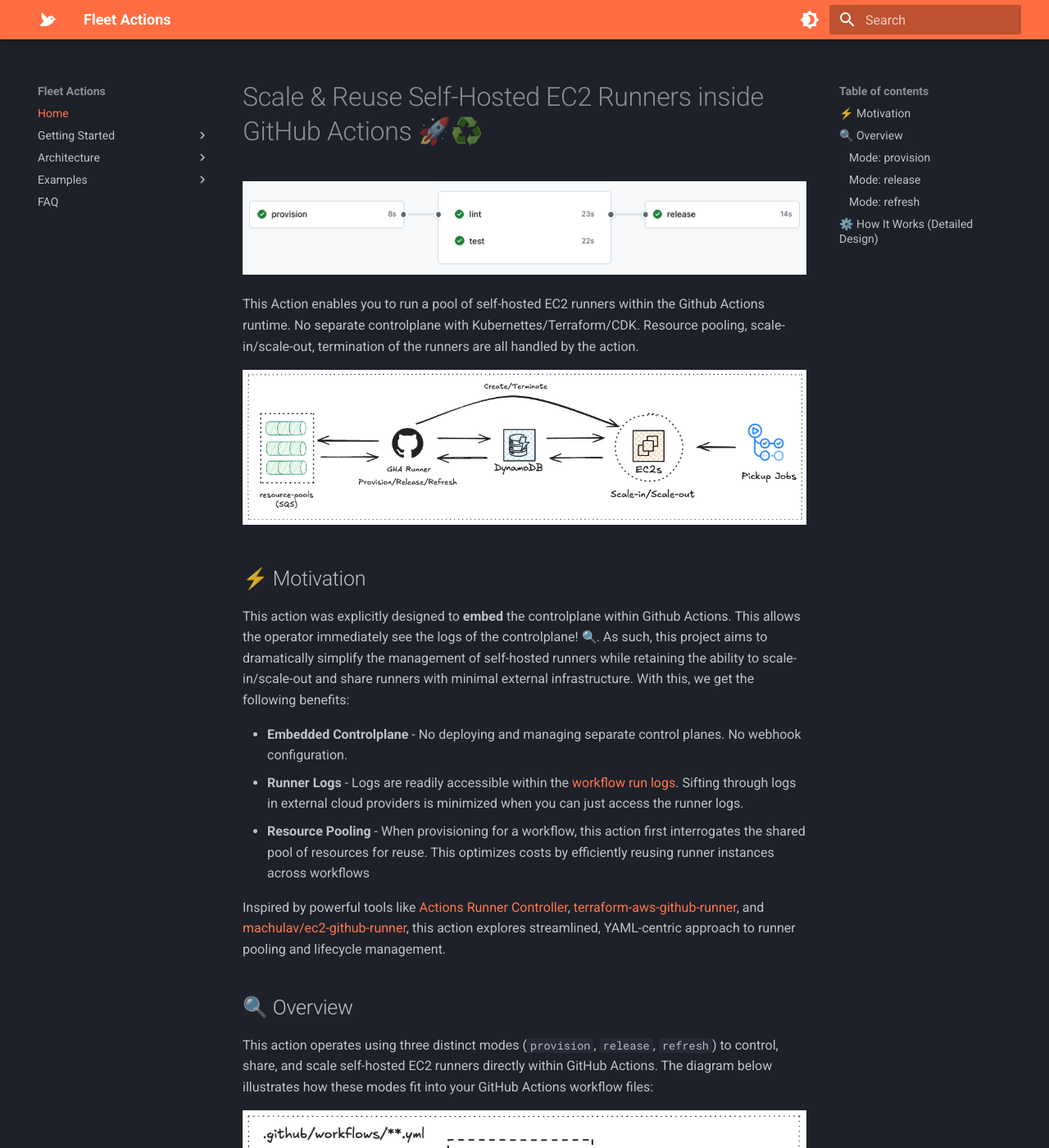
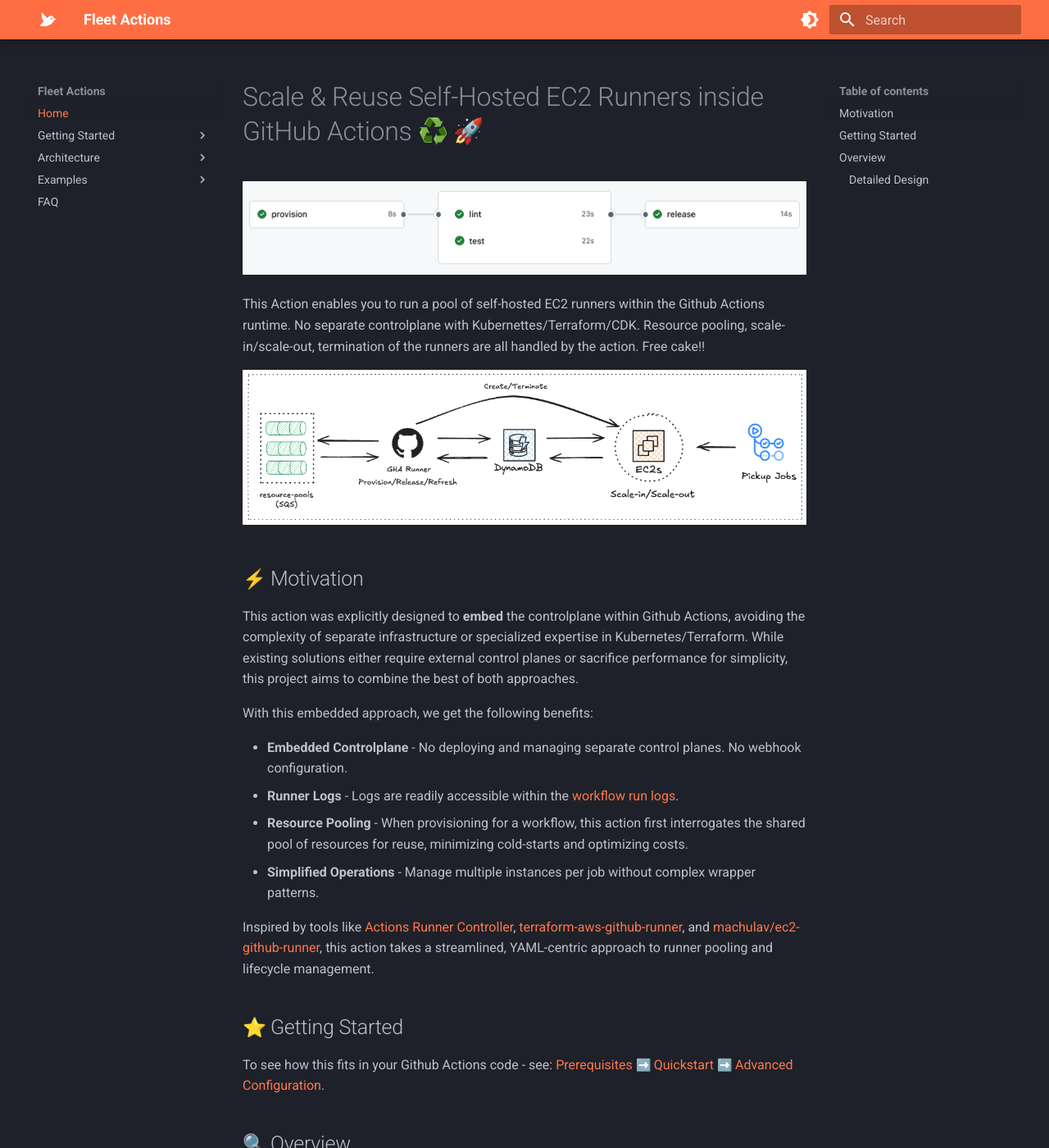
Before and after one commit to fleet-actions/ec2-runner-pool-manager, an MkDocs documentation site: the page built from docs/index.md, in a window 1280 px wide and 1400 px high. Shown: the whole window at 82% size. Built offline with MkDocs 1.6.1 and Material for MkDocs 9.7.7, drawn with Linux system fonts in a browser that asks for light colours; emoji names are drawn with the system emoji font; some of the changed text lies outside the part shown.

Commit message:
polishing documentation (#19)
* docs(advanced-configuration): update instance runtime descriptions

* Update AMI recommendations and fix minor typos

* Update tips to success messages in documentation

* Update permissions and network hardening section in docs

* Update SSM connection instructions and VPC endpoint advice

* Add overview and improve documentation clarity

* Rename how-it-works.md to instance.md and update links

* Update index.md with emojis and restructure content

* docs(architecture): clarify controlplane instance states

* Drafting more docs

* docs: refine instance state descriptions in architecture

* docs(architecture): explain instance lifecycle

* docs: expand on instance lifecycle in architecture overview

* docs: clarify resource selection process

* docs(architecture): update release section for clarity

* docs: add termination and resource pool details

* docs(architecture): improve clarity on instance lifecycle

* docs(architecture): update overview with instance threshold details

* docs: explain instance states and lifecycle in detail

* docs: clarify resource selection process

* docs: refine architecture overview for clarity

---------

Co-authored-by: Jason Aricheta <jasonaricheta@Jasons-MacBook-Air.local>

```diff
--- a/docs/index.md
+++ b/docs/index.md
@@ -1,74 +1,43 @@
-# Scale & Reuse Self-Hosted EC2 Runners inside GitHub Actions 🚀♻️
+# Scale & Reuse Self-Hosted EC2 Runners inside GitHub Actions :recycle: :rocket:
 
 ![Sample-Workflow](assets/sample-workflow-light.png)
 
 This Action enables you to run a pool of self-hosted EC2 runners within the
 Github Actions runtime. No separate controlplane with Kubernettes/Terraform/CDK.
 Resource pooling, scale-in/scale-out, termination of the runners are all handled
-by the action.
+by the action. Free cake!!
 
 ![Architecture](assets/simplified-architecture.png)
 
-## ⚡️ Motivation
+## :zap: Motivation
 
-This action was explicitly designed to **embed** the controlplane within Github
-Actions. This allows the operator immediately see the logs of the controlplane!
-:mag:. As such, this project aims to dramatically simplify the management of
-self-hosted runners while retaining the ability to scale-in/scale-out and share
-runners with minimal external infrastructure. With this, we get the following
-benefits:
+This action was explicitly designed to **embed** the controlplane within Github Actions, avoiding the complexity of separate infrastructure or specialized expertise in Kubernetes/Terraform. While existing solutions either require external control planes or sacrifice performance for simplicity, this project aims to combine the best of both approaches.
 
-- **Embedded Controlplane** - No deploying and managing separate control planes.
-  No webhook configuration.
-- **Runner Logs** - Logs are readily accessible within the
-  [workflow run logs](https://docs.github.com/en/actions/monitoring-and-troubleshooting-workflows/monitoring-workflows/using-workflow-run-logs).
-  Sifting through logs in external cloud providers is minimized when you can
-  just access the runner logs.
-- **Resource Pooling** - When provisioning for a workflow, this action first
-  interrogates the shared pool of resources for reuse. This optimizes costs by
-  efficiently reusing runner instances across workflows
+With this embedded approach, we get the following benefits:
 
-Inspired by powerful tools like
-[Actions Runner Controller](https://github.com/actions/actions-runner-controller),
-[terraform-aws-github-runner](https://github.com/github-aws-runners/terraform-aws-github-runner),
-and [machulav/ec2-github-runner](https://github.com/machulav/ec2-github-runner),
-this action explores streamlined, YAML-centric approach to runner pooling and
-lifecycle management.
+- **Embedded Controlplane** - No deploying and managing separate control planes. No webhook configuration.
+- **Runner Logs** - Logs are readily accessible within the [workflow run logs](https://docs.github.com/en/actions/monitoring-and-troubleshooting-workflows/monitoring-workflows/using-workflow-run-logs).
+- **Resource Pooling** - When provisioning for a workflow, this action first interrogates the shared pool of resources for reuse, minimizing cold-starts and optimizing costs.
+- **Simplified Operations** - Manage multiple instances per job without complex wrapper patterns.
 
-## 🔍 Overview
+Inspired by tools like [Actions Runner Controller](https://github.com/actions/actions-runner-controller), [terraform-aws-github-runner](https://github.com/github-aws-runners/terraform-aws-github-runner), and [machulav/ec2-github-runner](https://github.com/machulav/ec2-github-runner), this action takes a streamlined, YAML-centric approach to runner pooling and lifecycle management.
+
+## :star: Getting Started
+
+To see how this fits in your Github Actions code - see: [Prerequisites](getting-started/prerequisites.md) :arrow_right: [Quickstart](getting-started/quickstart.md) :arrow_right: [Advanced Configuration](getting-started/advanced-configuration.md).
+
+## :mag: Overview
 
 This action operates using three distinct modes (`provision`, `release`, `refresh`) to control, share, and scale self-hosted EC2 runners directly within GitHub Actions. The diagram below illustrates how these modes fit into your GitHub Actions workflow files:
 
 ![Modes In Workflows](assets/mode-and-workflows.png)
 
-!!! note
-    To see how this fits in your Github Actions code and get started, see: [prerequisites](getting-started/prerequisites.md) & [quickstart](getting-started/quickstart.md)
+Here’s an *simplified* overview of each operational mode:
 
-Here’s a closer look at each operational mode:
+- `provision`: Allocates existing EC2 instances from the shared pool or creates new ones if needed for your active workflow jobs.
+- `release`: Returns the EC2 instances used by a workflow back to the shared pool, making them available for reuse by other jobs.
+- `refresh`: Manages the overall configuration and health of the EC2 runner pool. This mode is designed to be run on a schedule (e.g., via a cron job) to perform ongoing maintenance tasks
 
-### Mode: `provision`
-
-Allocates existing EC2 instances from the shared pool or creates new ones if needed for your active workflow jobs.
-
-- Simply specify the number of instances required (e.g., `instance-count: 10`)
-- Target these runners in workflow (e.g, `runs-on: ${{ github.run_id }}`)
-
-### Mode: `release`
-
-Returns the EC2 instances used by a workflow back to the shared pool, making them available for reuse by other jobs.
-
-- This mode typically requires no additional configuration, aiming for YAML simplicity.
-- It automatically handles the release based on the workflow's unique `github.run_id`.
-
-### Mode: `refresh`
-
-Manages the overall configuration and health of the EC2 runner pool. This mode is designed to be run on a schedule (e.g., via a cron job) to perform ongoing maintenance tasks:
-
-- Create or update essential AWS infrastructure (like DynamoDB tables & SQS queues) and initialize shared metadata.
-- Continuously propagate changes to the EC2 Launch Template (e.g., new AMIs, security group updates, user-data scripts) or other shared pool configurations (like instance lifetime settings or subnet IDs).
-- Refresh GitHub registration tokens to ensure new EC2 instances can successfully register as runners.
-- Clean up any long-living or orphaned instances that may have failed to self-terminate.
-
-## ⚙️ How It Works (Detailed Design)
+### :carrot: Detailed Design
 
 To see how this works internally - see [how-it-works](architecture/overview.md)
--- a/mkdocs.yml
+++ b/mkdocs.yml
@@ -6,6 +6,7 @@
     logo: material/bird
   features:
     - content.code.copy
+    - navigation.footer
   palette:
     # Palette toggle for dark mode (default)
     - scheme: slate
@@ -49,9 +50,13 @@
       - Quickstart: getting-started/quickstart.md
       - Advanced Configuration: getting-started/advanced-configuration.md
       - Monitoring and Troubleshooting: getting-started/monitoring-troubleshooting.md
+  # - Case Study: case-study.md
   - Architecture:
       - Overview: architecture/overview.md
-      - How It Works: architecture/how-it-works.md
+      - Refresh: architecture/refresh.md
+      - Provision: architecture/provision.md
+      - Release: architecture/release.md
+      - Instance: architecture/instance.md
   - Examples:
       - Basic Workflow: examples/basic-workflow.md
       - Advanced Scenarios: examples/advanced-scenarios.md
--- a/package.json
+++ b/package.json
@@ -59,7 +59,7 @@
     "@rollup/plugin-typescript": "^12.1.1",
     "@types/crypto-js": "^4.2.2",
     "@types/jest": "^29.5.14",
-    "@types/node": "^20.17.24",
+    "@types/node": "^20.17.57",
     "@typescript-eslint/eslint-plugin": "^8.26.1",
     "@typescript-eslint/parser": "^8.26.1",
     "eslint": "^9.22.0",
```
Also changed, not shown: docs/architecture/overview.md (+289 -0 lines), docs/getting-started/advanced-configuration.md (+180 -122 lines), docs/getting-started/monitoring-troubleshooting.md (+3 -22 lines), docs/getting-started/prerequisites.md (+5 -32 lines), docs/architecture/how-it-works.md (deleted), docs/architecture/instance.md (added), docs/architecture/provision.md (added), docs/architecture/refresh.md (added), docs/architecture/release.md (added), docs/assets/overall-architecture.png (added), 1 other file.
